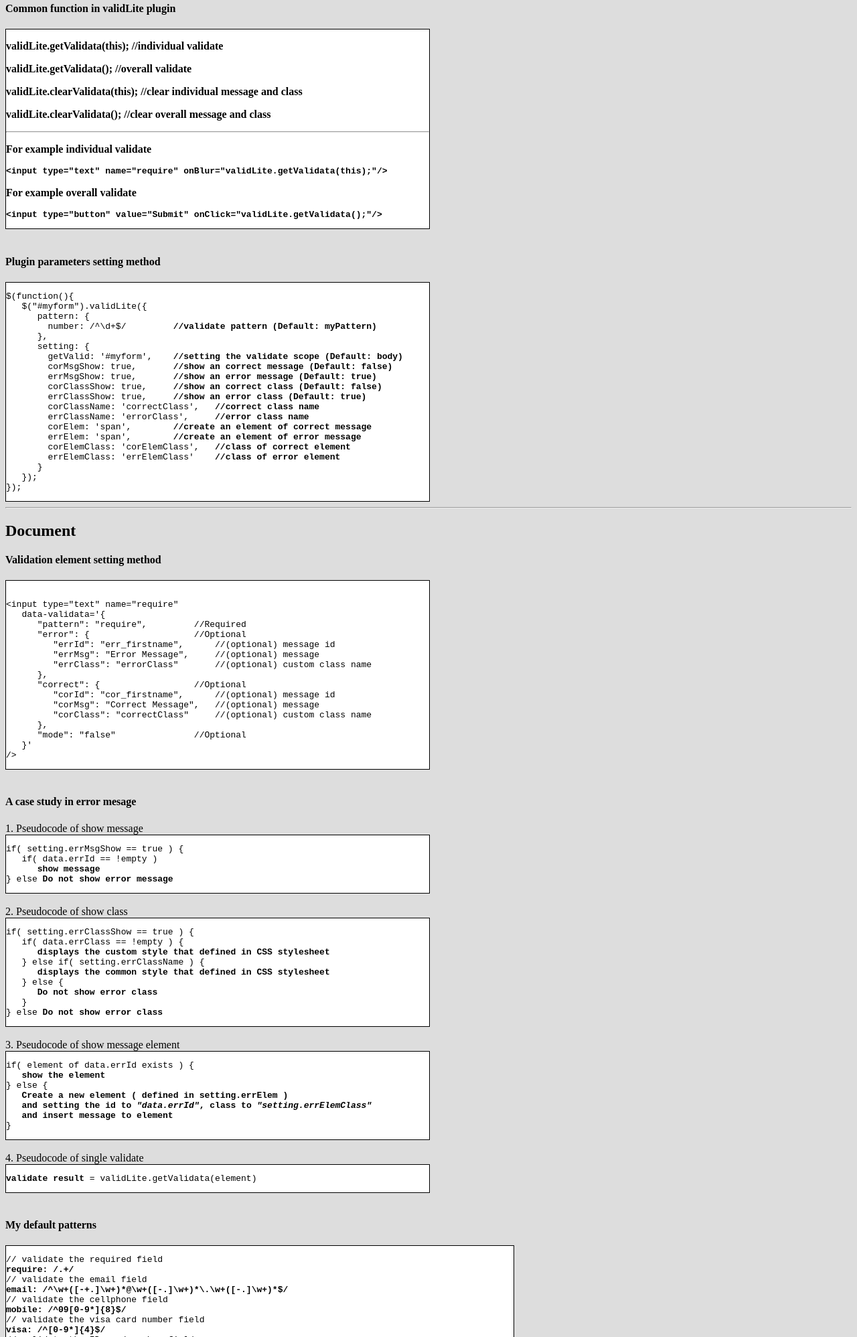
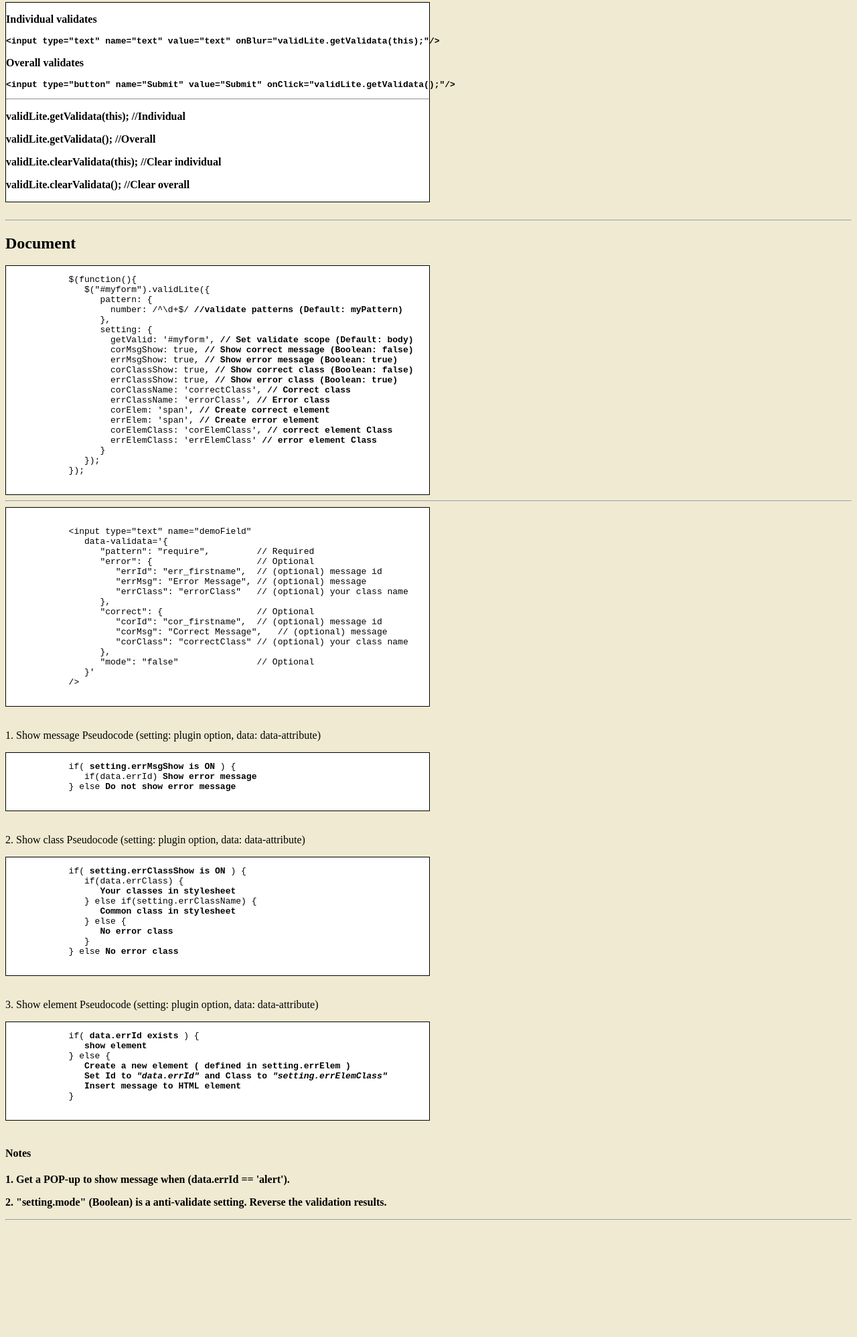
Before and after one commit to xenophon566/html5.validLite, a plain HTML site: page index.html in a window 1280 px wide. Shown: the part 345-2341 px from the top of the page at 67% size. After the commit the page ends 2175 px from the top, so only its background shows below. Drawn offline with Linux system fonts and the light colour scheme.

Commit message:
update plugin 1
update plugin 1

```diff
--- a/css/myStyle.css
+++ b/css/myStyle.css
@@ -1,26 +1,33 @@
 body {
-	background-color:#DDD;
+    background-color: #efead1;
 }
+
 p a {
     text-decoration: none;
     color: rgb(155, 93, 52);
 }
+
 .textbox {
     background-color: white;
     border: 1px solid;
     width: 50%;
 }
 
+
 /****Custom Message Class****/
+
 .correctClass {
     border: 1px solid #21C021;
 }
+
 .errorClass {
     border: 1px solid #E96767;
 }
+
 .corElemClass {
     color: #21C021;
 }
+
 .errElemClass {
     color: #E96767;
 }
--- a/index.html
+++ b/index.html
@@ -1,289 +1,236 @@
 <!DOCTYPE html>
 <html>
+
 <head>
     <meta http-equiv="Content-Type" content="text/html; charset=UTF-8">
     <title>My ValidLite</title>
-<link rel="stylesheet" type="text/css" media="all" href="lib/animate.css"/>
-<link rel="stylesheet" type="text/css" media="all" href="css/myStyle.css"/>
+    <link rel="stylesheet" type="text/css" media="all" href="lib/animate.css" />
+    <link rel="stylesheet" type="text/css" media="all" href="css/myStyle.css" />
     <script type="text/javascript" src="lib/_jquery-2.0.3.min.js"></script>
     <script type="text/javascript" src="js/validLite.js"></script>
     <script>
-$(function(){
+    $(function() {
         $("#myform").validLite({
             pattern: {
-			number: /^\d+$/					//validate pattern (Default: myPattern)
+                number: /^\d+$/ //validate pattern (Default: myPattern)
             },
             setting: {
-			getValid: '#myform',			//get validate DOM (Default: body)
-			corMsgShow: true,				//show an correct message (Default: false)
-			errMsgShow: true,				//show an error message (Default: true)
-			corClassShow: true,				//show an correct class (Default: false)
-			errClassShow: true,				//show an error class (Default: true)
-			corClassName: 'correctClass',	//correct class name (Default: correctClass)
-			errClassName: 'errorClass',		//error class name (Default: errorClass)
-			corElem: 'span',				//create an element of correct message (Default: span)
-			errElem: 'span',				//create an element of error message (Default: span)
-			corElemClass: 'corElemClass',	//class of correct element (Default: corElemClass)
-			errElemClass: 'errElemClass'	//class of error element (Default: errElemClass)
+                getValid: '#myform', //get validate DOM (Default: body)
+                corMsgShow: true, //show an correct message (Default: false)
+                errMsgShow: true, //show an error message (Default: true)
+                corClassShow: true, //show an correct class (Default: false)
+                errClassShow: true, //show an error class (Default: true)
+                corClassName: 'correctClass', //correct class name (Default: correctClass)
+                errClassName: 'errorClass', //error class name (Default: errorClass)
+                corElem: 'span', //create an element of correct message (Default: span)
+                errElem: 'span', //create an element of error message (Default: span)
+                corElemClass: 'corElemClass', //class of correct element (Default: corElemClass)
+                errElemClass: 'errElemClass' //class of error element (Default: errElemClass)
             }
         });
     });
-function validLiteBtn(valid_Id) {	//Get the single validate result
-	alert( !!validLite.getValidata('input[name="'+valid_Id+'"]') );
+
+    function validLiteBtn(valid_Id) { //Get the single validate result
+        alert(!!validLite.getValidata('input[name="' + valid_Id + '"]'));
     }
     </script>
 </head>
+
 <body>
-<section id="demo"><h1>Demo</h1>				<!--section demo-->
+    <section id="demo">
+        <h1>Demo</h1>
         <div id="myform">
-	<p> First Name :	<!--show message element-->
-		<input type="text" name="firstname" onBlur="validLite.getValidata(this);" placeholder="Required"
-			data-validata='{
+            <p> First Name :
+                <!--show message element-->
+                <input type="text" name="firstname" onBlur="validLite.getValidata(this);" placeholder="Required" data-validata='{
                     "pattern": "require",
                     "error": {
-					"errId":	"err_firstname",
-					"errMsg":	"This is First Name Error message",
-					"errClass":	"errorClass"
+                        "errId":    "err_firstname",
+                        "errMsg":   "This is First Name Error message",
+                        "errClass": "errorClass"
                     },
                     "correct": {
-					"corId":	"cor_firstname",
-					"corMsg":	"This is First Name Correct message",
-					"corClass":	"correctClass"
+                        "corId":    "cor_firstname",
+                        "corMsg":   "This is First Name Correct message",
+                        "corClass": "correctClass"
                     }
-			}'
-		/>
+                }' />
                 <span id="err_firstname" class="CSS3 flash errElemClass" style="display:none;">This is First Name Error</span>
                 <span id="cor_firstname" class="CSS3 flash corElemClass" style="display:none;">This is First Name Correct</span>
             </p>
-	<p> Surname :		<!--create message element-->
-		<input type="text" name="surname" onBlur="validLite.getValidata(this);" placeholder="Required"
-			data-validata='{
+            <p> Surname :
+                <!--create message element-->
+                <input type="text" name="surname" onBlur="validLite.getValidata(this);" placeholder="Required" data-validata='{
                     "pattern": "require",
                     "error": {
-					"errId":	"err_Surname",
-					"errMsg":	"This is Surname Error message",
-					"errClass":	"errorClass"
+                        "errId":    "err_Surname",
+                        "errMsg":   "This is Surname Error message",
+                        "errClass": "errorClass"
                     },
                     "correct": {
-					"corId":	"cor_Surname",
-					"corMsg":	"This is Surname Correct message",
-					"corClass":	"correctClass"
+                        "corId":    "cor_Surname",
+                        "corMsg":   "This is Surname Correct message",
+                        "corClass": "correctClass"
                     }
-			}'
-		/>
+                }' />
             </p>
-	<p> *Mobile :		<!--without correct message and anti-validate-->
-		<input type="text" name="mobile" onBlur="validLite.getValidata(this);" placeholder="0912345678"
-			data-validata='{
+            <p> *Mobile :
+                <!--without correct message and anti-validate-->
+                <input type="text" name="mobile" onBlur="validLite.getValidata(this);" placeholder="0912345678" data-validata='{
                     "pattern": "mobile",
                     "error": {
-					"errId":	"err_mobile",
-					"errMsg":	"This is Mobile Error message",
-					"errClass":	"errorClass"
+                        "errId":    "err_mobile",
+                        "errMsg":   "This is Mobile Error message",
+                        "errClass": "errorClass"
                     },
                     "mode": "false"
-			}'
-		/>
+                }' />
                 <span id="err_mobile" class="CSS3 flash errElemClass" style="display:none;">This is Mobile Error</span>
             </p>
-	<p> Telphone :		<!--without correct message and custom error class-->
-		<input type="text" name="telphone" onBlur="validLite.getValidata(this);" onClick="validLite.clearValidata(this);"
-			placeholder="02-1234-5678"
-			data-validata='{
+            <p> Telphone :
+                <!--without correct message and your error class-->
+                <input type="text" name="telphone" onBlur="validLite.getValidata(this);" onClick="validLite.clearValidata(this);" placeholder="02-1234-5678" data-validata='{
                     "pattern": "telphone",
                     "error": {
-					"errId":	"err_telphone",
-					"errMsg":	"This is Telphone Error message"
+                        "errId":    "err_telphone",
+                        "errMsg":   "This is Telphone Error message"
                     },
                     "correct": {
-					"corMsg":	"This is Telphone Correct message",
-					"corClass":	"correctClass"
+                        "corMsg":   "This is Telphone Correct message",
+                        "corClass": "correctClass"
                     }
-			}'
-		/>
+                }' />
                 <span id="err_telphone" class="errElemClass" style="display:none;">This is Telphone Error</span>
             </p>
-	<p> *Date :			<!--alert message and anti-validate-->
-		<select name="date" onBlur="validLite.getValidata(this);"
-			data-validata='{
+            <p> *Date :
+                <!--alert message and anti-validate-->
+                <select name="date" onBlur="validLite.getValidata(this);" data-validata='{
                     "pattern": "require",
                     "mode": "false",
                     "error": {
-					"errId":	"alert",
-					"errMsg":	"This is Date Error message"
+                        "errId":    "alert",
+                        "errMsg":   "This is Date Error message"
                     }
-			}'
-		>
+                }'>
                     <option value=""></option>
                     <option value="2013-12-01">2013-12-01</option>
                     <option value="2013-12-05">2013-12-05</option>
                 </select>
             </p>
-	<input type="button" value="Surname" onClick="validLiteBtn('surname');"/>
-	<input type="button" value="Submit" onClick="validLite.getValidata();"/>
-	<input type="button" value="Clear" onClick="validLite.clearValidata();"/>
+            <input type="button" value="Surname" onClick="validLiteBtn('surname');" />
+            <input type="button" value="Submit" onClick="validLite.getValidata();" />
+            <input type="button" value="Clear" onClick="validLite.clearValidata();" />
             <span>*<i>Asterisk</i> is anti-validate</span>
         </div>
-</section><hr>
-
-<section id="start"><h1>Getting Started</h1>	<!--section start-->
-<h4>Common function in validLite plugin</h4>
+    </section>
+    <hr>
+    <section id="start">
+        <h1>Getting Started</h1>
         <div class="textbox">
-	<p><b>validLite.getValidata(this);		//individual validate</b></p>
-	<p><b>validLite.getValidata();			//overall validate</b></p>
-	<p><b>validLite.clearValidata(this);	//clear individual message and class</b></p>
-	<p><b>validLite.clearValidata();		//clear overall message and class</b></p>
+            <p><b>Individual validates</b></p>
+            <b><xmp><input type="text" name="text" value="text" onBlur="validLite.getValidata(this);"/></xmp></b>
+            <p><b>Overall validates</b></p>
+            <b><xmp><input type="button" name="Submit" value="Submit" onClick="validLite.getValidata();"/></xmp></b>
             <hr>
-	<p><b>For example individual validate</b></p>
-	<b><xmp><input type="text" name="require" onBlur="validLite.getValidata(this);"/></xmp></b>
-	<p><b>For example overall validate</b></p>
-	<b><xmp><input type="button" value="Submit" onClick="validLite.getValidata();"/></xmp></b>
-</div><br>
-
-<h4>Plugin parameters setting method</h4>
-<div class="textbox"><pre>
+            <p><b>validLite.getValidata(this);      //Individual</b></p>
+            <p><b>validLite.getValidata();          //Overall</b></p>
+            <p><b>validLite.clearValidata(this);    //Clear individual</b></p>
+            <p><b>validLite.clearValidata();        //Clear overall</b></p>
+        </div>
+        <br>
+    </section>
+    <hr>
+    <section id="document">
+        <h1>Document</h1>
+        <div class="textbox">
+            <pre>
             $(function(){
                $("#myform").validLite({
                   pattern: {
-        number: /^\d+$/		<b>//validate pattern (Default: myPattern)</b>
+                    number: /^\d+$/ <b>//validate patterns (Default: myPattern)</b>
                   },
                   setting: {
-        getValid: '#myform',	<b>//setting the validate scope (Default: body)</b>
-        corMsgShow: true,	<b>//show an correct message (Default: false)</b>
-        errMsgShow: true,	<b>//show an error message (Default: true)</b>
-        corClassShow: true,	<b>//show an correct class (Default: false)</b>
-        errClassShow: true,	<b>//show an error class (Default: true)</b>
-        corClassName: 'correctClass',	<b>//correct class name</b>
-        errClassName: 'errorClass',	<b>//error class name</b>
-        corElem: 'span',	<b>//create an element of correct message</b>
-        errElem: 'span',	<b>//create an element of error message</b>
-        corElemClass: 'corElemClass',	<b>//class of correct element</b>
-        errElemClass: 'errElemClass'	<b>//class of error element</b>
+                    getValid: '#myform', <b>// Set validate scope (Default: body)</b>
+                    corMsgShow: true, <b>// Show correct message (Boolean: false)</b>
+                    errMsgShow: true, <b>// Show error message (Boolean: true)</b>
+                    corClassShow: true, <b>// Show correct class (Boolean: false)</b>
+                    errClassShow: true, <b>// Show error class (Boolean: true)</b>
+                    corClassName: 'correctClass', <b>// Correct class</b>
+                    errClassName: 'errorClass', <b>// Error class</b>
+                    corElem: 'span', <b>// Create correct element</b>
+                    errElem: 'span', <b>// Create error element</b>
+                    corElemClass: 'corElemClass', <b>// correct element Class</b>
+                    errElemClass: 'errElemClass' <b>// error element Class</b>
                   }
                });
             });
-</pre></div>
-</section><hr>
-
-<section id="document"><h1>Document</h1>		<!--section document-->
-<h4>Validation element setting method</h4>
+            </pre>
+        </div>
+        <hr>
         <div class="textbox"><pre><xmp>
-<input type="text" name="require"
+            <input type="text" name="demoField"
                data-validata='{
-      "pattern": "require",         //Required
-      "error": {                    //Optional
-         "errId": "err_firstname",	//(optional) message id
-         "errMsg": "Error Message",	//(optional) message
-         "errClass": "errorClass"	//(optional) custom class name
+                  "pattern": "require",         // Required
+                  "error": {                    // Optional
+                     "errId": "err_firstname",  // (optional) message id
+                     "errMsg": "Error Message", // (optional) message
+                     "errClass": "errorClass"   // (optional) your class name
                   },
-      "correct": {                  //Optional
-         "corId": "cor_firstname",	//(optional) message id
-         "corMsg": "Correct Message",	//(optional) message
-         "corClass": "correctClass"	//(optional) custom class name
+                  "correct": {                  // Optional
+                     "corId": "cor_firstname",  // (optional) message id
+                     "corMsg": "Correct Message",   // (optional) message
+                     "corClass": "correctClass" // (optional) your class name
                   },
-      "mode": "false"               //Optional
+                  "mode": "false"               // Optional
                }'
             />
-</xmp></pre></div><br>
-
-<h4>A case study in error mesage</h4>
-1. Pseudocode of show message
-<div class="textbox"><pre>
-if( setting.errMsgShow == true ) {
-   if( data.errId == !empty )
-      <b>show message</b>
+            </xmp></pre>
+        </div>
+        <br>
+        <p>1. Show message Pseudocode (setting: plugin option, data: data-attribute)</p>
+        <div class="textbox">
+            <pre>
+            if( <b>setting.errMsgShow is ON</b> ) {
+               if(data.errId) <b>Show error message</b>
             } else <b>Do not show error message</b>
-</pre></div><br>
-2. Pseudocode of show class
-<div class="textbox"><pre>
-if( setting.errClassShow == true ) {
-   if( data.errClass == !empty ) {
-      <b>displays the custom style that defined in CSS stylesheet</b>
-   } else if( setting.errClassName ) {
-      <b>displays the common style that defined in CSS stylesheet</b>
+            </pre>
+        </div>
+        <br>
+        <p>2. Show class Pseudocode (setting: plugin option, data: data-attribute)</p>
+        <div class="textbox">
+            <pre>
+            if( <b>setting.errClassShow is ON</b> ) {
+               if(data.errClass) {
+                  <b>Your classes in stylesheet</b>
+               } else if(setting.errClassName) {
+                  <b>Common class in stylesheet</b>
                } else {
-      <b>Do not show error class</b>
+                  <b>No error class</b>
                }
-} else <b>Do not show error class</b>
-</pre></div><br>
-3. Pseudocode of show message element
-<div class="textbox"><pre>
-if( element of data.errId exists ) {
-   <b>show the element</b>
+            } else <b>No error class</b>
+            </pre>
+        </div>
+        <br>
+        <p>3. Show element Pseudocode (setting: plugin option, data: data-attribute)</p>
+        <div class="textbox">
+            <pre>
+            if( <b>data.errId exists</b> ) {
+               <b>show element</b>
             } else {
                <b>Create a new element ( defined in setting.errElem )</b>
-   <b>and setting the id to <i>"data.errId"</i>, class to <i>"setting.errElemClass"</i></b>
-   <b>and insert message to element</b>
+               <b>Set Id to <i>"data.errId"</i> and Class to <i>"setting.errElemClass"</i></b>
+               <b>Insert message to HTML element</b>
             }
-</pre></div><br>
+            </pre>
+        </div>
+        <br>
+        <h4>Notes</h4>
+        <div>
+            <p><b>1. Get a POP-up to show message when (data.errId == 'alert').</b></p>
+            <p><b>2. "setting.mode" (Boolean) is a anti-validate setting. Reverse the validation results.</b></p>
+        </div>
+    </section>
+    <hr>
+</body>
 
-4. Pseudocode of single validate
-<div class="textbox"><pre>
-<b>validate result</b> = validLite.getValidata(element)
-</pre></div><br>
-
-<h4>My default patterns</h4>
-<div class="textbox" style="width:60%;"><pre>
-// validate the required field
-<b>require: /.+/</b>
-// validate the email field
-<b>email: /^\w+([-+.]\w+)*@\w+([-.]\w+)*\.\w+([-.]\w+)*$/</b>
-// validate the cellphone field
-<b>mobile: /^09[0-9*]{8}$/</b>
-// validate the visa card number field
-<b>visa: /^[0-9*]{4}$/</b>
-// validate the ID card number field
-<b>idcard: /^[A-Z]{1}[12]{1}\d{8}$/</b>
-// validate the Taiwan residence permit field
-<b>permit: /^[A-Z]{1}[ABCD]{1}\d{8}$/</b>
-// validate the Taiwan address field field
-<b>address: /[0-9*]/</b>
-// validate the Taiwan telephone field field
-<b>telphone: /^[0-9]{2,3}-[0-9]{3,4}-[0-9]{4}$/</b>
-// validate the Taiwan company tax ID field
-<b>vatnumber: /^\d{8}$/</b>
-// validate the english field
-<b>english: /^[A-Za-z]+$/</b>
-// validate the chinese field
-<b>chinese: /^[\u0391-\uFFE5]+$/</b>
-// validate the integer field
-<b>integer: /^[-\+]?\d+$/</b>
-// validate the decimal field
-<b>decimal: /^[-\+]?\d+(\.\d+)?$/</b>
-// validate is that safe field
-<b>unsafe: /^(([A-Z]*|[a-z]*|\d*|[-_\~!@#\$%\^&\*\.\(\)\[\]\{\}<>\?\\\/\'\"]*)|.{0,5})$|\s/</b>
-</pre></div>
-
-<h4>NOTE</h4>
-<div>
-<p><b>1. If( data.errId == alert ) &nbsp;&nbsp; then you will get a POP-up window to show your message.</b></p>
-<p><b>2. <i>"data-validstatus"</i> &nbsp;&nbsp; Define the DOM status, do not need any operating.</b></p>
-<p><b>3. You can insert a custom element to display the message as follow : "Attention: Element set to invisible"</b></p>
-<div class="textbox"><xmp>
-<div> Validation Field Title
-   <input type="text" data-validata='{...}'/>
-   <span id="err" class="errClass" style="display:none;">This is a message</span>
-</div>
-</xmp></div>
-<p><b>4. <i>"data-validata"</i> &nbsp;&nbsp; In the validate case, setting the pattern is required and the other parameters are optional.</b></p>
-<p><b>5. You can modify the default pattern to a appropriate pattern directly.</b></p>
-<p><b>6. Optional parameter <i>"mode"</i> is a anti-validate setting, when setting to "false" then opposite to the validation pattern is True.</b></p>
-</div>
-</section><hr>
-
-<section id="contact"><h1>Contact</h1>			<!--section contact-->
-
-<p><b>validLite.js was produced by Shawn Wu in 20131203</b></p>
-<p>
-@<b>Wu Shang En</b> on <a href="https://www.facebook.com/shangen.wu">Facebook</a>
-or <a href="https://twitter.com/WuShangEn">Twitter</a>
-</p>
-<p style="text-decoration:none;">
-@This project under the <a href="_mitLicense.html">MIT License</a>
-</p>
-<p style="text-decoration:none;">
-@Fork me on <a href="https://github.com/xenophon566">Github</a>
-</p>
-</section><hr>
-</body>
 </html>
```
Also changed, not shown: js/validLite.js (+82 -72 lines), README.md. Lines whose indentation alone changed are shown as unchanged.
